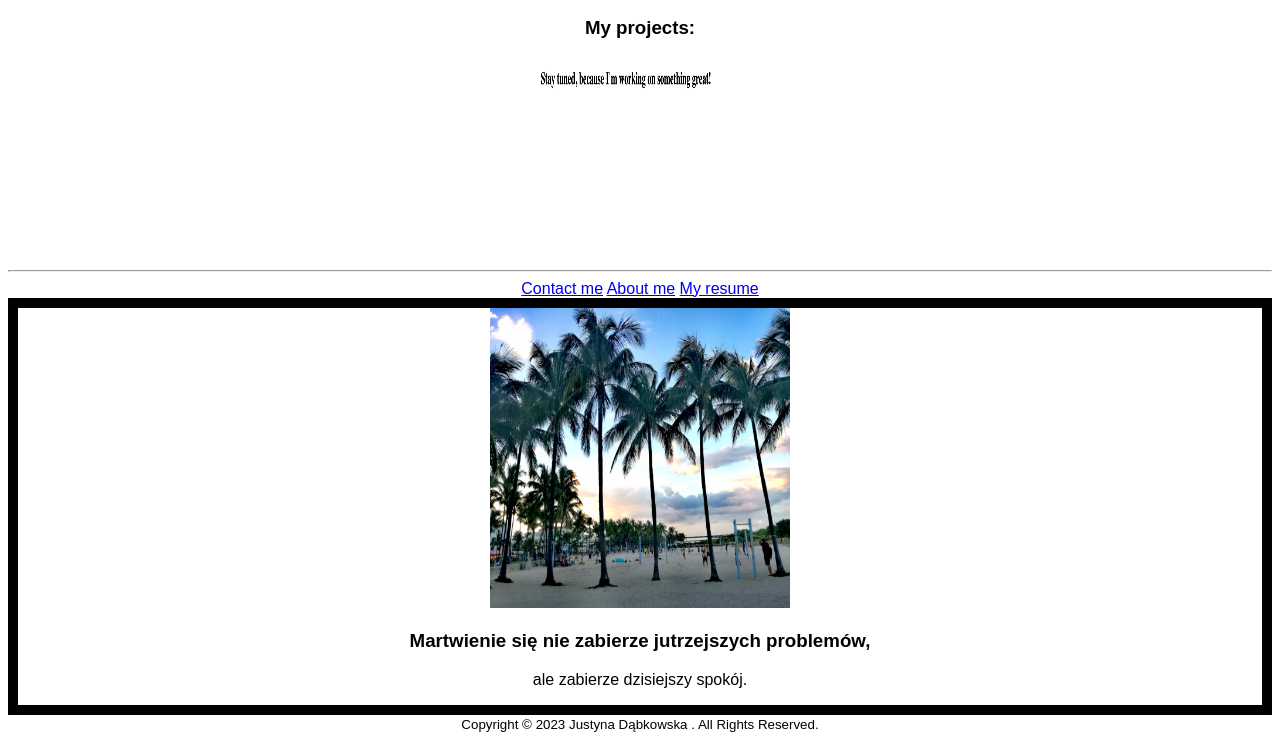
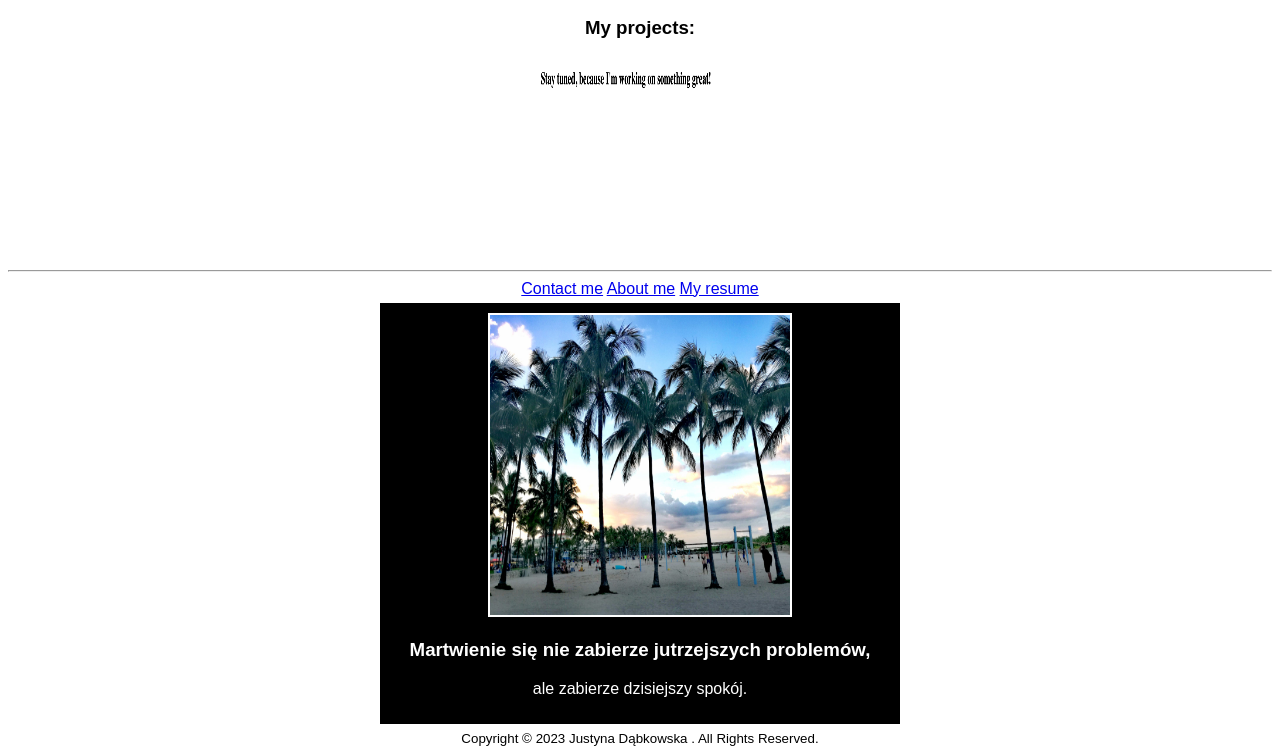
Before and after one commit to justynadabkowska/Portfolio, a plain HTML site: page index.html in a window 1280 px wide. Shown: the part 111-866 px from the top of the page. Drawn offline with Linux system fonts and the light colour scheme; a web font is replaced by a local one.

Commit message:
adding meme

```diff
--- a/index.html
+++ b/index.html
@@ -28,7 +28,8 @@
     <a href="aboutme.html">About me</a>
     <a href="resume.html">My resume</a><br />
     <div id="meme">
-      <img src="images/miami.jpg" alt="miami" height="300" width="300"/ >
+      <img id="img-meme" src="images/miami.jpg" alt="miami" height="300"
+      width="300"/ >
       <h3>Martwienie się nie zabierze jutrzejszych problemów,</h3>
       <p>ale zabierze dzisiejszy spokój.</p>
     </div>
--- a/style.css
+++ b/style.css
@@ -4,4 +4,11 @@
 }
 #meme {
   border: 10px solid black;
+  background-color: black;
+  color: white;
+  width: 500px;
+  margin: 5px auto;
 }
+#img-meme {
+  border: 2px solid white;
+}
```
